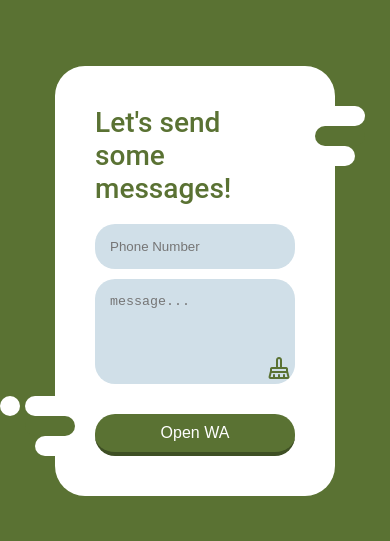
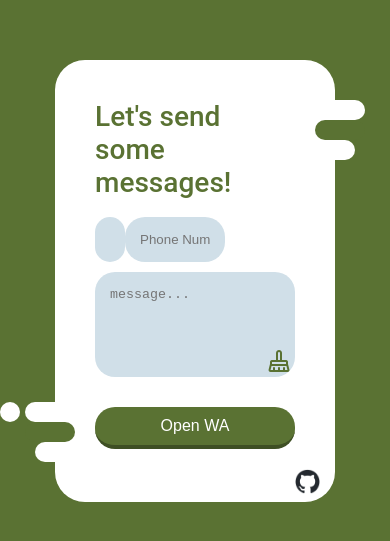
Before and after one commit to maikllt/WhatsApp-trimmer, a plain HTML site: page index.html in a window 390 px wide. Shown: the part 141-682 px from the top of the page. Drawn offline with nearby package versions, Linux system fonts and the light colour scheme.

Commit message:
added field for phone code; added link to GitHub repo

```diff
--- a/index.html
+++ b/index.html
@@ -2,13 +2,13 @@
 <html>
 
 <head>
-	<title>WhatsApp phone No. trimmer</title>
+	<title>WhatsApp trimmer</title>
 	<meta charset="utf-8" />
 	<meta name="description"
 		content="Form allows to past WhatsApp phone numbers (e.g. Google Maps) and do the trimming (remove unsupported characters). After clicking the button WhatsApp application is opened in your phone/laptop (if installed). Afterwards, the phone No. field is cleaned allowing to past another phone No. to send the same message">
 	<meta name="keywords" content="WhatsApp,trimmer">
 	<meta name="author" content="maikl.lt">
-	<link rel="icon" type="image/x-icon" href="/favicon.ico">
+	<link rel="icon" type="image/x-icon" href="favicon.ico">
 	<link rel="stylesheet" href="styles.css">
 	<link rel="stylesheet"
 		href="https://fonts.googleapis.com/css2?family=Material+Symbols+Rounded:opsz,wght,FILL,GRAD@24,100,0,-25" />
@@ -33,7 +33,10 @@
 		<div class="circle"></div>
 		<div class="form-inner">
 			<h1>Let's send some messages!</h1>
-			<input id="WAphoneNumber" type="text" placeholder="Phone Number">
+			<div class="phoneNumberSection">
+				<input id="WAphoneCountryCode" type="text" placeholder="Code">
+				<input id="WAphoneNumber" type="text" placeholder="Phone Number">
+			</div>
 			<div class="messageTextArea">
 				<textarea id="WAtext" placeholder="message..." rows="5"></textarea>
 				<span class="material-symbols-rounded cleaning-icon" onclick=clearWAtext()>
@@ -41,6 +44,11 @@
 			</div>
 			<button type="button" onclick=openWA()>Open WA</button>
 		</div>
+		<div class="gitHubLink">
+			<a href="https://github.com/maikllt/WhatsApp-trimmer" title="GitHub repository" target="_blank">
+				<img src="github-mark.png" height="25px">
+			</a>
+		</div>
 	</form>
 </body>
 
--- a/scripts.js
+++ b/scripts.js
@@ -1,5 +1,9 @@
 function getPhoneNumber() {
     let phone = document.getElementById("WAphoneNumber").value;
+    let code = document.getElementById("WAphoneCountryCode").value;
+    if (!!code) {
+        phone = code + phone;
+    }
     //remove unsupported by WA API characters from phone number
     phone = phone.replace(/[ \-\+()]/g, "");
     return phone;
--- a/styles.css
+++ b/styles.css
@@ -99,7 +99,7 @@
 }
 
 .form-inner {
-    padding: 40px;
+    padding: 40px 40px 20px 40px;
 }
 
 .form-inner input,
@@ -155,3 +155,16 @@
         width: 60%;
     }
 }
+
+#WAphoneCountryCode {
+    width: 15%;
+    float: left;
+}
+#WAphoneNumber {
+    width:50%;
+}
+
+.gitHubLink{
+    float:right;
+    margin: 0px 15px 5px;
+}
```
Also changed, not shown: favicon.ico (added), github-mark.png (added).
